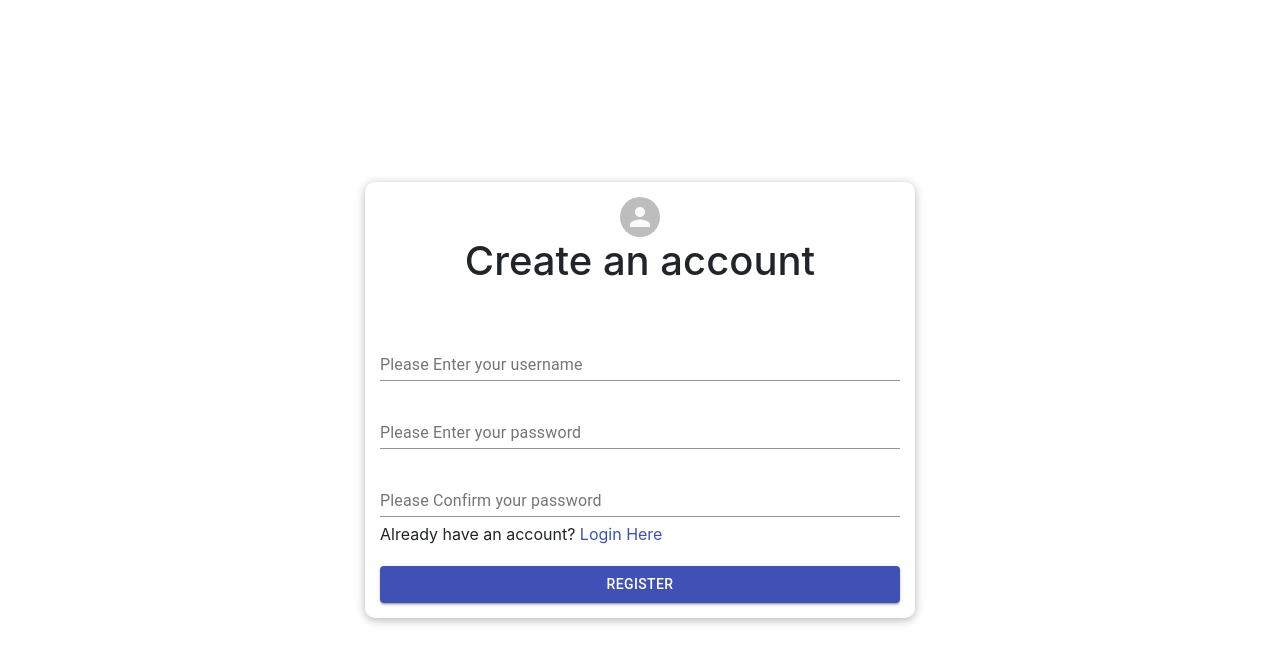
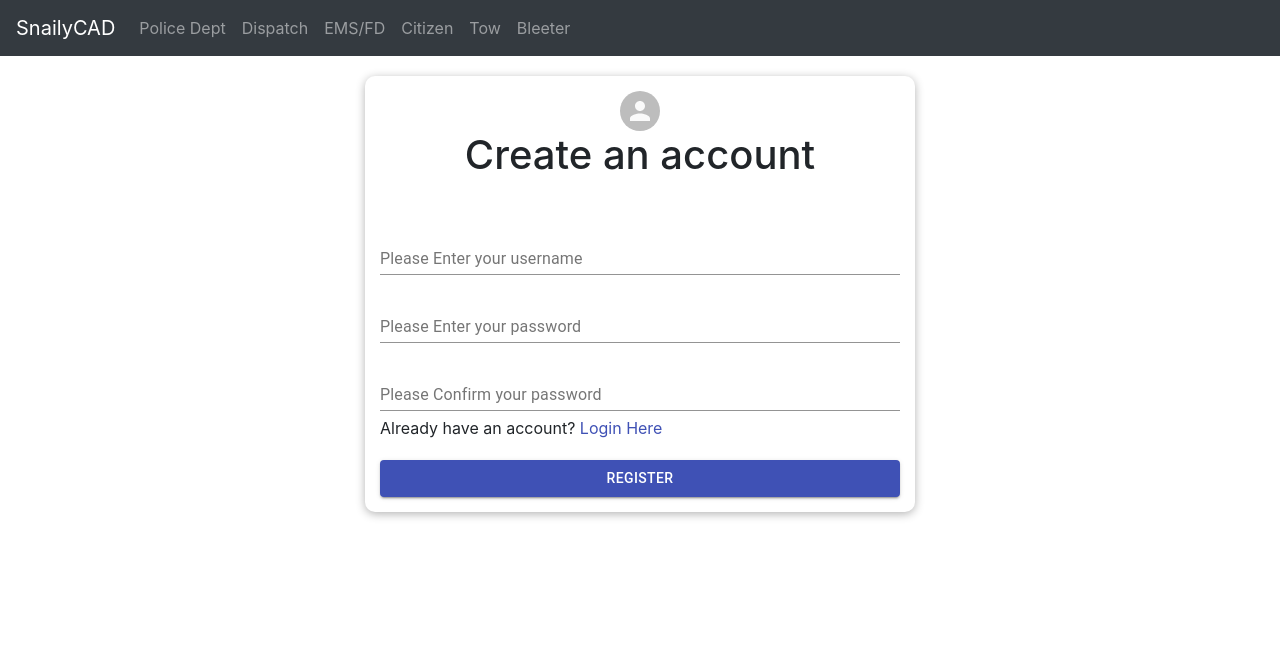
Before and after one commit to casperiv0/snaily-cadv2, a React (Create React App) app in the folder client/: page /auth/register in a window 1280 px wide. Shown: the top 662 px of the page. Built offline with nearby package versions, Linux system fonts and the light colour scheme.

Commit message:
working on part 2, Front-end

```diff
--- a/client/package.json
+++ b/client/package.json
@@ -11,11 +11,15 @@
     "@testing-library/user-event": "^7.1.2",
     "axios": "^0.19.2",
     "bootstrap": "^4.5.0",
+    "js-cookie": "^2.2.1",
+    "jwt-decode": "^2.2.0",
     "react": "^16.13.1",
     "react-dom": "^16.13.1",
+    "react-redux": "^7.2.0",
     "react-router-dom": "^5.1.2",
     "react-scripts": "3.4.1",
-    "reactstrap": "^8.4.1"
+    "reactstrap": "^8.4.1",
+    "redux": "^4.0.5"
   },
   "scripts": {
     "start": "react-scripts start",
--- a/client/public/index.html
+++ b/client/public/index.html
@@ -5,12 +5,26 @@
     <link rel="icon" href="%PUBLIC_URL%/icons/icon.png" />
     <meta name="viewport" content="width=device-width, initial-scale=1" />
     <meta name="theme-color" content="#000000" />
-    <meta
-      name="description"
-      content="Free CAD/MDT for your community"
-    />
+    <meta name="description" content="Free CAD/MDT for your community" />
     <link rel="manifest" href="%PUBLIC_URL%/manifest.json" />
     <title>SnailCAD</title>
+    <!-- Bootstrap -->
+
+    <script
+      src="https://code.jquery.com/jquery-3.5.1.slim.min.js"
+      integrity="sha384-DfXdz2htPH0lsSSs5nCTpuj/zy4C+OGpamoFVy38MVBnE+IbbVYUew+OrCXaRkfj"
+      crossorigin="anonymous"
+    ></script>
+    <script
+      src="https://cdn.jsdelivr.net/npm/popper.js@1.16.0/dist/umd/popper.min.js"
+      integrity="sha384-Q6E9RHvbIyZFJoft+2mJbHaEWldlvI9IOYy5n3zV9zzTtmI3UksdQRVvoxMfooAo"
+      crossorigin="anonymous"
+    ></script>
+    <script
+    src="https://stackpath.bootstrapcdn.com/bootstrap/4.5.0/js/bootstrap.min.js"
+    integrity="sha384-OgVRvuATP1z7JjHLkuOU7Xw704+h835Lr+6QL9UvYjZE3Ipu6Tp75j7Bh/kR0JKI"
+    crossorigin="anonymous"
+  ></script>
   </head>
   <body>
     <noscript>You need to enable JavaScript to run this app.</noscript>
--- a/client/src/App.js
+++ b/client/src/App.js
@@ -1,51 +1,17 @@
 import React, { Component } from 'react';
-import { BrowserRouter as Router, Route, Switch } from 'react-router-dom';
+import Routes from './Routes';
+import 'bootstrap/dist/css/bootstrap.css';
+import { Provider } from "react-redux"
 
-// Authentication
-import Login from './components/Auth/Login';
-import Register from './components/Auth/Register';
-
-// Citizen
-import CitizensPage from "./components/Citizen/CitizensPage";
 
 class App extends Component {
-
-  constructor() {
-    super()
-
-    this.state = {
-      token: sessionStorage.getItem("token"),
-    };
-  };
-
-
   render() {
     return (
-      <Router>
-
-        <div className="container">
-          <Route path="/" exact component={Home} />
-        </div>
-
-        {/* Auth Routes */}
-        <div className="center-container">
-          <Route path="/auth/login" exact component={Login} />
-          <Route path="/auth/register" exact component={Register} />
-        </div>
-
-        <Route path="/citizen" exact component={CitizensPage} />
-      </Router>
-    );
+      <Routes />
+    )
   }
 }
 
 
-const Home = () => {
-  return (
-    <div>SnailyCAD v2 | Pre-Alpha <br />
-      <a href="/auth/login">Login Page</a>
-    </div>
-  )
-}
 
 export default App;
--- /dev/null
+++ b/client/src/Routes.js
@@ -0,0 +1,55 @@
+import React, { Component } from 'react'
+import { BrowserRouter as Router, Route, Redirect } from 'react-router-dom';
+
+// Partials
+import Navbar from "./components/Partials/Navbar"
+
+// Authentication
+import Login from './components/Auth/Login';
+import Register from './components/Auth/Register';
+import { getSession } from "./components/Auth/getSession";
+import PrivateRoute from "./components/Auth/PrivateRoute"
+
+
+// Citizen
+import CitizensPage from "./components/Citizen/CitizensPage";
+
+
+export default class Routes extends Component {
+    render() {
+        return (
+            <div>
+                <Navbar />
+
+
+                <Router basename="/">
+                    {/* Auth Routes */}
+                    <div className="login-container">
+                        <Route path="/auth/login" exact component={Login} />
+                        <Route path="/auth/register" exact component={Register} />
+                    </div>
+                </Router>
+
+
+                <Router basename="/" className="container">
+                    <PrivateRoute path="/citizen" component={CitizensPage} />
+                </Router>
+
+                {/* <Router basename="/">
+                    <Route exact path="/citizen" component={CitizensPage} />
+                </Router> */}
+
+            </div>
+        )
+    }
+}
+
+
+
+const Home = () => {
+    return (
+        <div className="container">SnailyCAD v2 | Pre-Alpha <br />
+            <a href="/auth/login">Login Page</a>
+        </div>
+    )
+}
--- a/client/src/components/Auth/Auth.css
+++ b/client/src/components/Auth/Auth.css
@@ -1,5 +1,5 @@
-.center-container{
-  min-height: 95vh;
+.login-container {
+  margin-top: 20px;
   display: flex;
   justify-content: center;
   align-items: center;
--- /dev/null
+++ b/client/src/components/Auth/PrivateRoute.js
@@ -0,0 +1,25 @@
+import { getSession } from "./getSession";
+import { Route, Redirect } from "react-router-dom";
+import React from "react";
+
+const PrivateRoute = ({ component: Component, ...rest }) => {
+    return (
+        <Route
+            {...rest}
+            render={props =>
+                getSession() ? (
+                    <Component {...props} />
+                ) : (
+                        <Redirect
+                            to={{
+                                pathname: "/auth/login",
+                                state: { from: props.location }
+                            }}
+                        />
+                    )
+            }
+        />
+    );
+};
+
+export default PrivateRoute;
--- a/client/src/components/Auth/Register.jsx
+++ b/client/src/components/Auth/Register.jsx
@@ -27,7 +27,7 @@ export default class Register extends Component {
   onSubmit = (e) => {
     e.preventDefault();
 
-    const { username, password, password2, email } = this.state;
+    const { username, password, password2 } = this.state;
 
     axios({
       url: 'http://localhost:3001/auth/register',
@@ -49,7 +49,6 @@ export default class Register extends Component {
         error: msg,
       });
 
-      console.log(res.data);
     });
   };
 
@@ -65,7 +64,7 @@ export default class Register extends Component {
   }
 
   render() {
-    const { username, password, password2, email, error } = this.state;
+    const { username, password, password2, error } = this.state;
     return (
       <form className='login-box' onSubmit={this.onSubmit}>
         {/* avatar */}
--- /dev/null
+++ b/client/src/components/Auth/getSession.js
@@ -0,0 +1,33 @@
+import Cookies from 'js-cookie'
+
+
+export const getSession = () => {
+  const jwt = Cookies.get('__session')
+  let session
+  try {
+    if (jwt) {
+      const base64Url = jwt.split('.')[1]
+      const base64 = base64Url.replace('-', '+').replace('_', '/')
+      // what is window.atob ?
+      // https://developer.mozilla.org/en-US/docs/Web/API/WindowOrWorkerGlobalScope/atob
+      session = JSON.parse(window.atob(base64))
+    }
+  } catch (error) {
+    console.log(error)
+  }
+  return session
+}
+
+export const logIn = () => {
+    const jwtToken = sessionStorage.getItem("token")
+    const sessionToken = Cookies.set("__session", jwtToken);
+
+    console.log(sessionToken);
+    console.log(jwtToken);
+}
+
+logIn()
+
+export const logOut = () => {
+  Cookies.remove('__session')
+}
--- /dev/null
+++ b/client/src/components/Partials/Navbar.jsx
@@ -0,0 +1,59 @@
+import React, { Component } from 'react';
+
+export default class NavigationBar extends Component {
+  render() {
+    return (
+      <nav className='navbar navbar-expand-lg navbar-dark bg-dark'>
+        <a className='navbar-brand' href='/'>
+          SnailyCAD
+        </a>
+
+        <button
+          className='navbar-toggler'
+          type='button'
+          data-toggle='collapse'
+          data-target='#navbarSupportedContent'
+          aria-controls='navbarSupportedContent'
+          aria-expanded='false'
+          aria-label='Toggle navigation'>
+          <span className='navbar-toggler-icon'></span>
+        </button>
+
+        <div className='collapse navbar-collapse' id='navbarSupportedContent'>
+          <ul className='navbar-nav mr-auto'>
+            <li className='nav-item'>
+              <a className='nav-link' href='/officers/dash'>
+                Police Dept
+              </a>
+            </li>
+            <li className='nav-item'>
+              <a className='nav-link' href='/dispatch'>
+                Dispatch
+              </a>
+            </li>
+            <li className='nav-item'>
+              <a className='nav-link' href='/ems-fd'>
+                EMS/FD
+              </a>
+            </li>
+            <li className='nav-item'>
+              <a className='nav-link' href='/citizen'>
+                Citizen
+              </a>
+            </li>
+            <li className='nav-item'>
+              <a className='nav-link' href='/tow'>
+                Tow
+              </a>
+            </li>
+            <li className='nav-item'>
+              <a className='nav-link' href='/bleeter'>
+                Bleeter
+              </a>
+            </li>
+          </ul>
+        </div>
+      </nav>
+    );
+  }
+}
```
Also changed, not shown: client/src/index.css (line endings or trailing spaces), 1 other file (tests, documents, lock files or other folders). Lines whose indentation alone changed are shown as unchanged.
